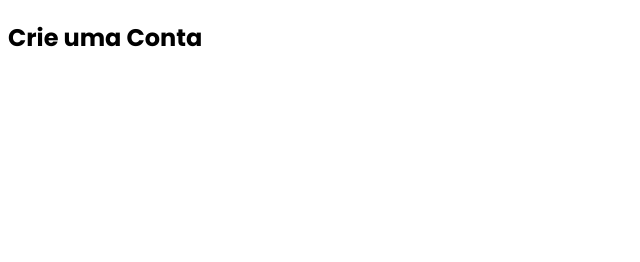
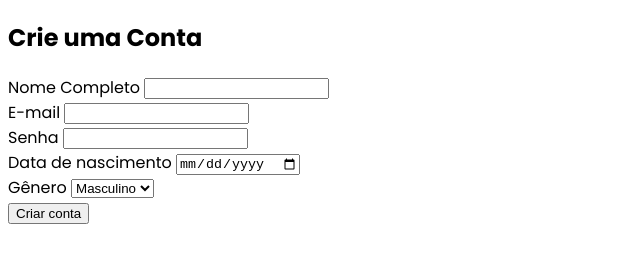
Before and after one commit to devtiagoabreu/codestart, a plain HTML site: page formulario/index.html in a window 1280 px wide. Shown: the whole page, without its empty margins (0-640 px from the left). Drawn offline with Linux system fonts and the light colour scheme.

Commit message:
html do formulário

```diff
--- a/formulario/index.html
+++ b/formulario/index.html
@@ -16,7 +16,33 @@
   </header>
 
   <form>
-
+    <div>
+      <label for="fullname">Nome Completo</label>
+      <input id="fullname" type="text" />
+    </div>
+    <div>
+      <label for="email">E-mail</label>
+      <input id="email" type="email" />
+    </div>
+    <div>
+      <label for="password">Senha</label>
+      <input id="password" type="password" />
+    </div>
+    <div>
+      <label for="birthDate">Data de nascimento</label>
+      <input id="birthDate" type="date" />
+    </div>
+    <div>
+      <label for="gender">Gênero</label>
+      <select id="gender" name="gender" type="select" >
+        <option value="Masculino">Masculino</option>
+        <option value="Feminino">Feminino</option>
+        <option value="Outro">Outro</option>
+      </select>
+    </div>
+    <div>
+      <input type="submit" value="Criar conta" />
+    </div>
   </form>
 
 </body>
```
